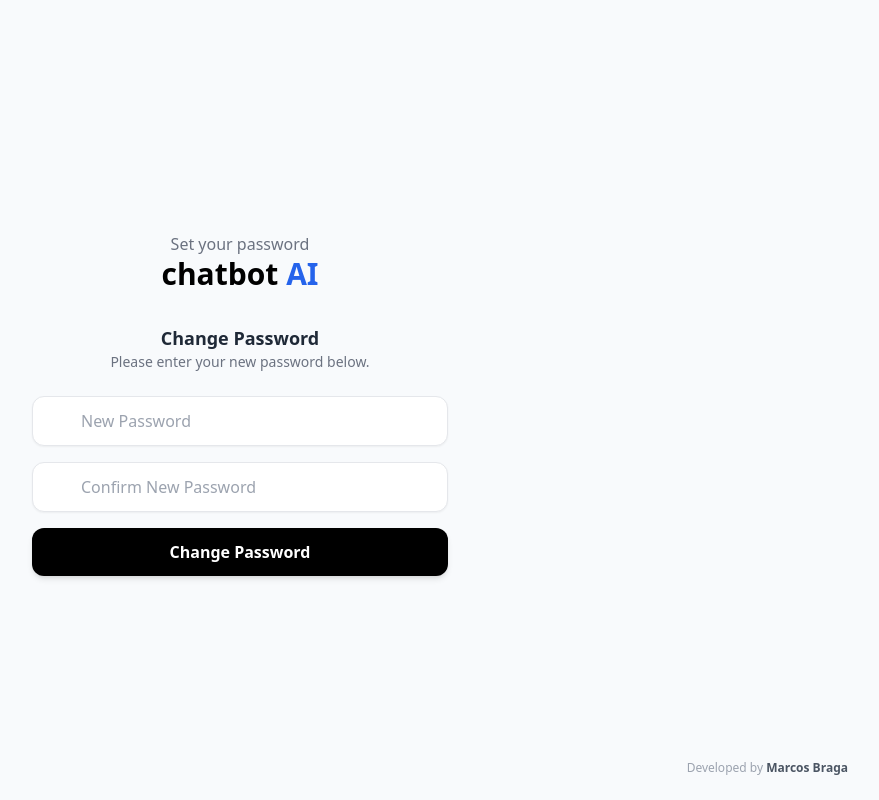
After one commit to MarcosBraga1/meu-tcc, a Django app: template templates/account/password_reset_from_key.html in a window 1280 px wide. The commit adds this page. Shown: the whole page, without its empty margins (400-1279 px from the left). Run offline with Django 5.2, Linux system fonts and the light colour scheme; the template is opened without the code that fills it, so the values that code supplies are empty; some libraries are stand-ins or nearby versions.

Commit message:
feat: implement full password reset lifecycle
- Added password_reset_done, from_key, and from_key_done templates
- Refined UI/design for login, signup, and reset inputs
- Standardized visual patterns across all auth pages

```diff
--- /dev/null
+++ b/templates/account/password_reset_from_key.html
@@ -0,0 +1,49 @@
+{% extends "base_auth.html" %}
+
+{% block title %}New Password{% endblock %}
+{% block subtitle %}Set your password{% endblock %}
+
+{% block content %}
+    <div class="mb-6 text-center">
+        <h2 class="text-lg font-bold text-gray-800">Change Password</h2>
+        <p class="text-sm text-gray-500">Please enter your new password below.</p>
+    </div>
+
+    <form method="POST" action="{{ action_url }}" class="space-y-4">
+        {% csrf_token %}
+
+        <div class="relative group">
+            <div class="absolute inset-y-0 left-0 pl-4 flex items-center pointer-events-none text-gray-400 group-focus-within:text-black transition-colors">
+                <i class="ph ph-lock text-xl"></i>
+            </div>
+            <input type="password" name="password1" id="id_password1"
+                placeholder="New Password"
+                class="bg-white w-full pl-12 pr-4 py-3 rounded-xl border border-gray-200 focus:ring-1 focus:ring-gray-300 focus:border-transparent outline-none transition shadow-sm"
+                required>
+        </div>
+
+        <div class="relative group">
+            <div class="absolute inset-y-0 left-0 pl-4 flex items-center pointer-events-none text-gray-400 group-focus-within:text-black transition-colors">
+                <i class="ph ph-lock-key text-xl"></i>
+            </div>
+            <input type="password" name="password2" id="id_password2"
+                placeholder="Confirm New Password"
+                class="bg-white w-full pl-12 pr-4 py-3 rounded-xl border border-gray-200 focus:ring-1 focus:ring-gray-300 focus:border-transparent outline-none transition shadow-sm"
+                required>
+        </div>
+
+        {% if form.errors %}
+            <div class="text-red-500 text-xs mt-1 space-y-1">
+                {% for field, errors in form.errors.items %}
+                    {% for error in errors %}
+                        <p>{{ error }}</p>
+                    {% endfor %}
+                {% endfor %}
+            </div>
+        {% endif %}
+
+        <button type="submit" class="w-full bg-black text-white py-3 rounded-xl font-bold hover:bg-gray-800 transition-all active:scale-95 shadow-md">
+            Change Password
+        </button>
+    </form>
+{% endblock %}
--- a/templates/account/signup.html
+++ b/templates/account/signup.html
@@ -59,7 +59,7 @@
     <div class="flex items-center justify-center gap-2 mt-8">
         <p class="text-gray-500 text-sm">Already have an account?</p>
         <a href="{% url 'account_login' %}"
-            class="text-sm text-black font-semibold hover:opacity-80 transition-opacity">
+            class="inline-flex items-center gap-2 text-sm text-black font-semibold hover:opacity-70 transition-opacity">
             Log in
         </a>
     </div>
```
Also changed, not shown: setup/settings.py (+8 -0 lines), templates/account/login.html (+6 -6 lines), templates/account/password_reset.html (+6 -5 lines), templates/account/password_reset_done.html (added, +33 -0 lines), templates/account/password_reset_from_key_done.html (added, +30 -0 lines).
